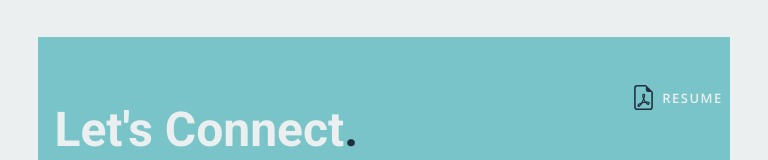
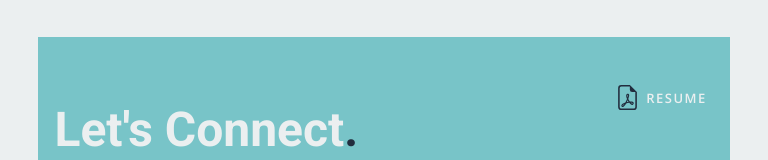
Before and after one commit to kattlaw/katlaw-portfolio, a React (Create React App) app: page / in a window 768 px wide. Shown: the part 2192-2352 px from the top of the page. Built offline with nearby package versions, Linux system fonts and the light colour scheme.

Commit message:
fix bottom resume button for medium devices

```diff
--- a/src/components/Main/main.css
+++ b/src/components/Main/main.css
@@ -640,11 +640,11 @@
   }
 
   .bottom-resume-button {
-    margin-right: .5rem;
+    margin-right: 1.5rem;
   }
 
   .pdf-icon {
-    margin-right: 7rem;
+    margin-right: 8rem;
   }
 }
 
```
